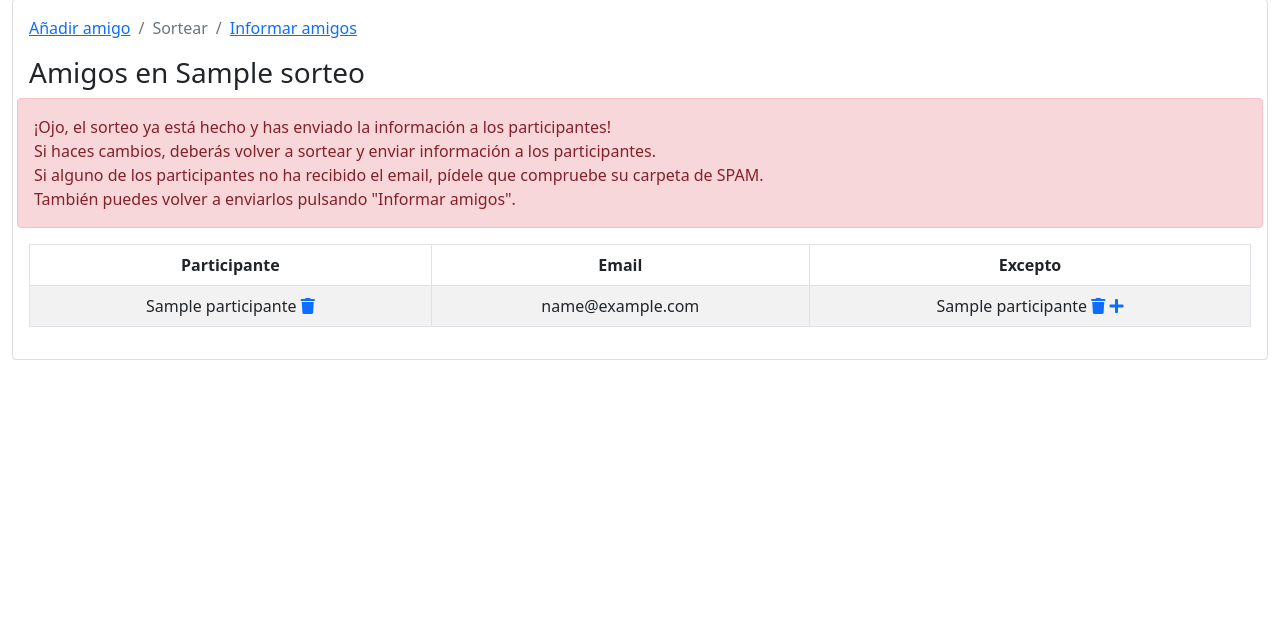
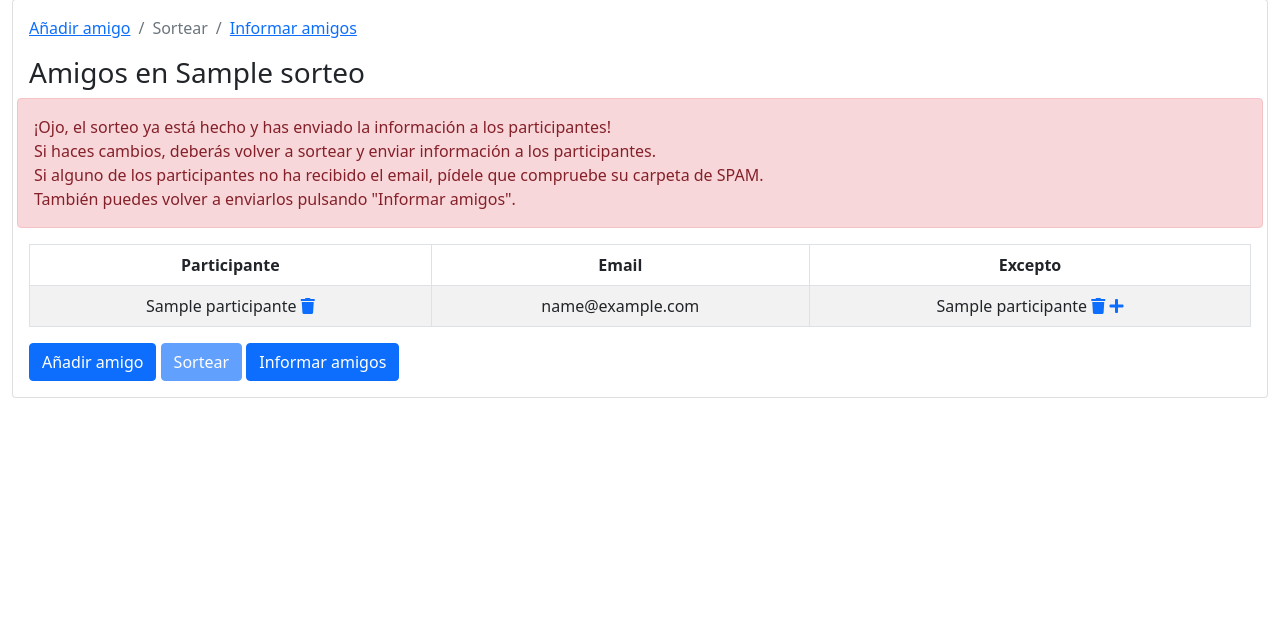
Before and after one commit to mercaderd/AmigoInvisible, a Django app: a page that uses templates/sorteos/detail.html in a window 1280 px wide. Shown: the part 73-694 px from the top of the page. Run offline with Django 4.2, Linux system fonts and the light colour scheme; a user stored in the database is signed in; tables that the repository leaves empty hold one stand-in row (values such as "Sample post"); some libraries are stand-ins or nearby versions.

Commit message:
New buttons in detail template

```diff
--- a/templates/sorteos/detail.html
+++ b/templates/sorteos/detail.html
@@ -72,6 +72,10 @@
                                         </tbody>
                                     </table>
                                 </div>
+                                <a class="btn btn-primary btn-block" href="{% url 'sorteos:participante' sorteo.md5%}" role="button">Añadir amigo</a>
+                                <a class="btn btn-primary btn-block {% if sorteo.done %}disabled{% endif %}" href="{% url 'sorteos:sortear' sorteo.md5%}" role="button">Sortear</a>
+                                <a class="btn btn-primary btn-block {% if not sorteo.done %}disabled{% endif %}" href="{% url 'sorteos:mails' sorteo.md5%}" role="button">Informar amigos</a>
+                                </div>
                             </div>
                             <!-- /.box-body -->
                         </div>
```
